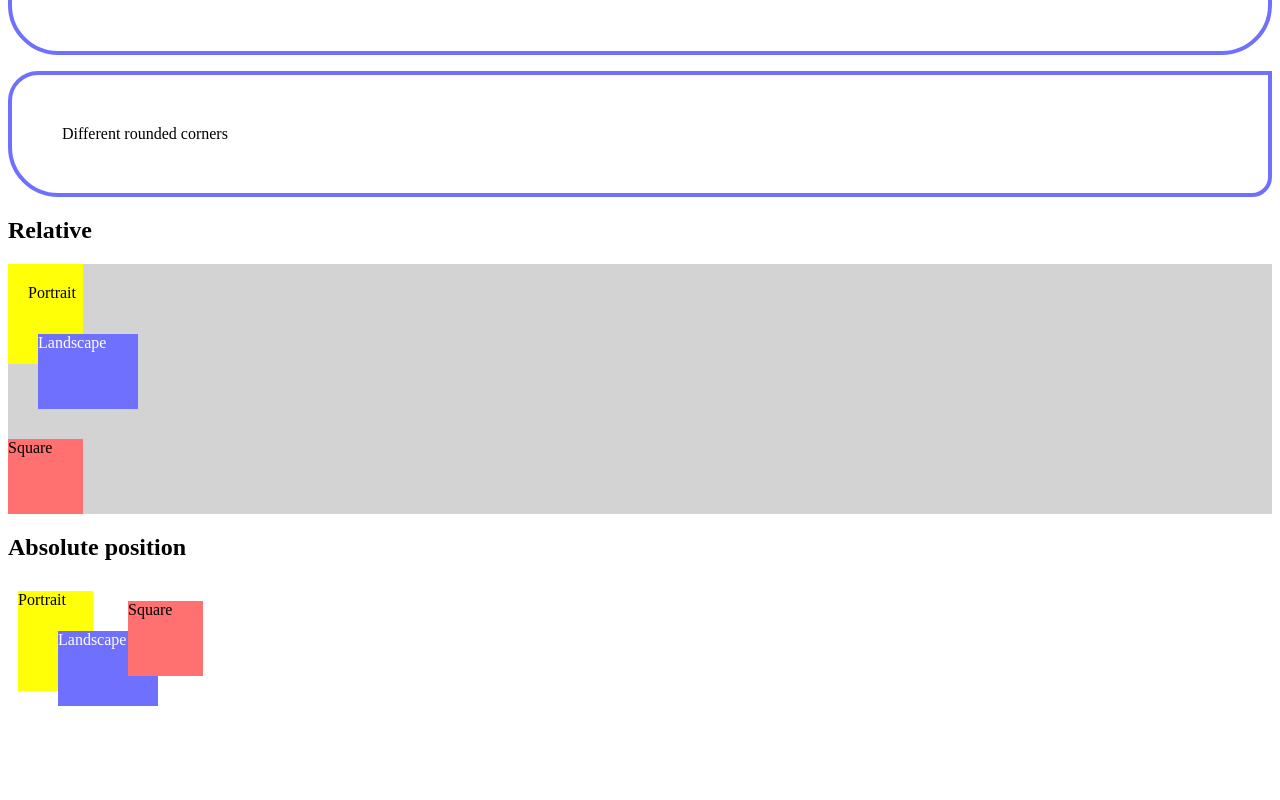
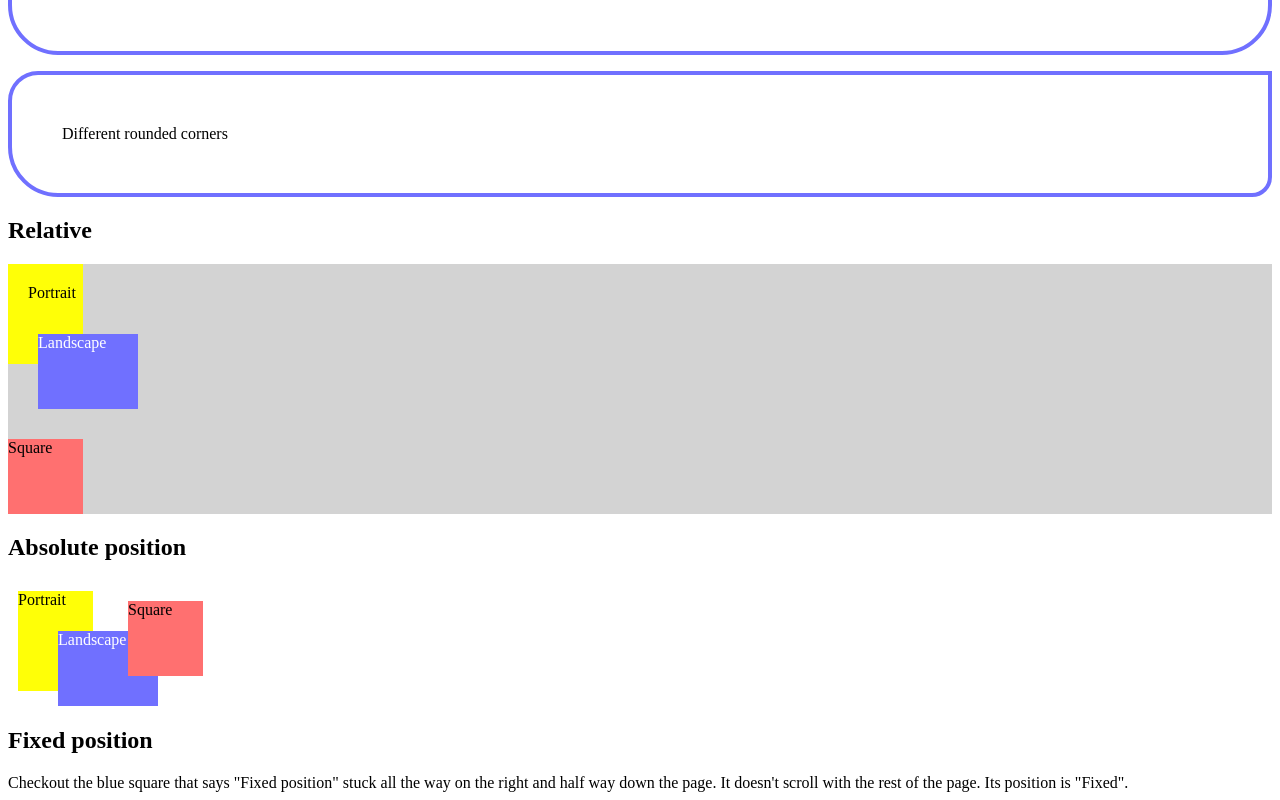
Before and after one commit to xilu56/kambaz-react-web-app-cs5610-sm25, a React app: page /#/Labs/Lab2 in a window 1280 px wide. Shown: the part 2383-3183 px from the top of the page. Before the commit the page ends 3098 px from the top, so only its background shows below. Built offline with nearby package versions, Linux system fonts and the light colour scheme; the HTML template or start-up script is replaced by a standard one.

Commit message:
Fixed Position - Blue Fixed position rectangle doesn't scroll with rest of page

```diff
--- a/src/Labs/Lab2/Positions.tsx
+++ b/src/Labs/Lab2/Positions.tsx
@@ -29,6 +29,15 @@
       Square</div>
   </div><br /><br /><br /><br /><br /><br /><br />
 </div>
+<div id="wd-css-position-fixed">
+  <h2>Fixed position</h2>
+  Checkout the blue square that says "Fixed position" stuck all the way on the right and half way down the page. It doesn't scroll with the rest of the page. Its position is "Fixed".
+  <div className="wd-pos-fixed
+    wd-dimension-square wd-bg-color-blue
+    wd-fg-color-white">
+    Fixed position
+  </div>
+</div>
 
 </div>
     )
--- a/src/Labs/Lab2/index.css
+++ b/src/Labs/Lab2/index.css
@@ -128,3 +128,8 @@
         position: absolute;
         top: 20px;
         left: 120px;      }
+.wd-pos-fixed {
+        position: fixed;
+        right: 0px;
+        bottom: 50%;
+        }
```
